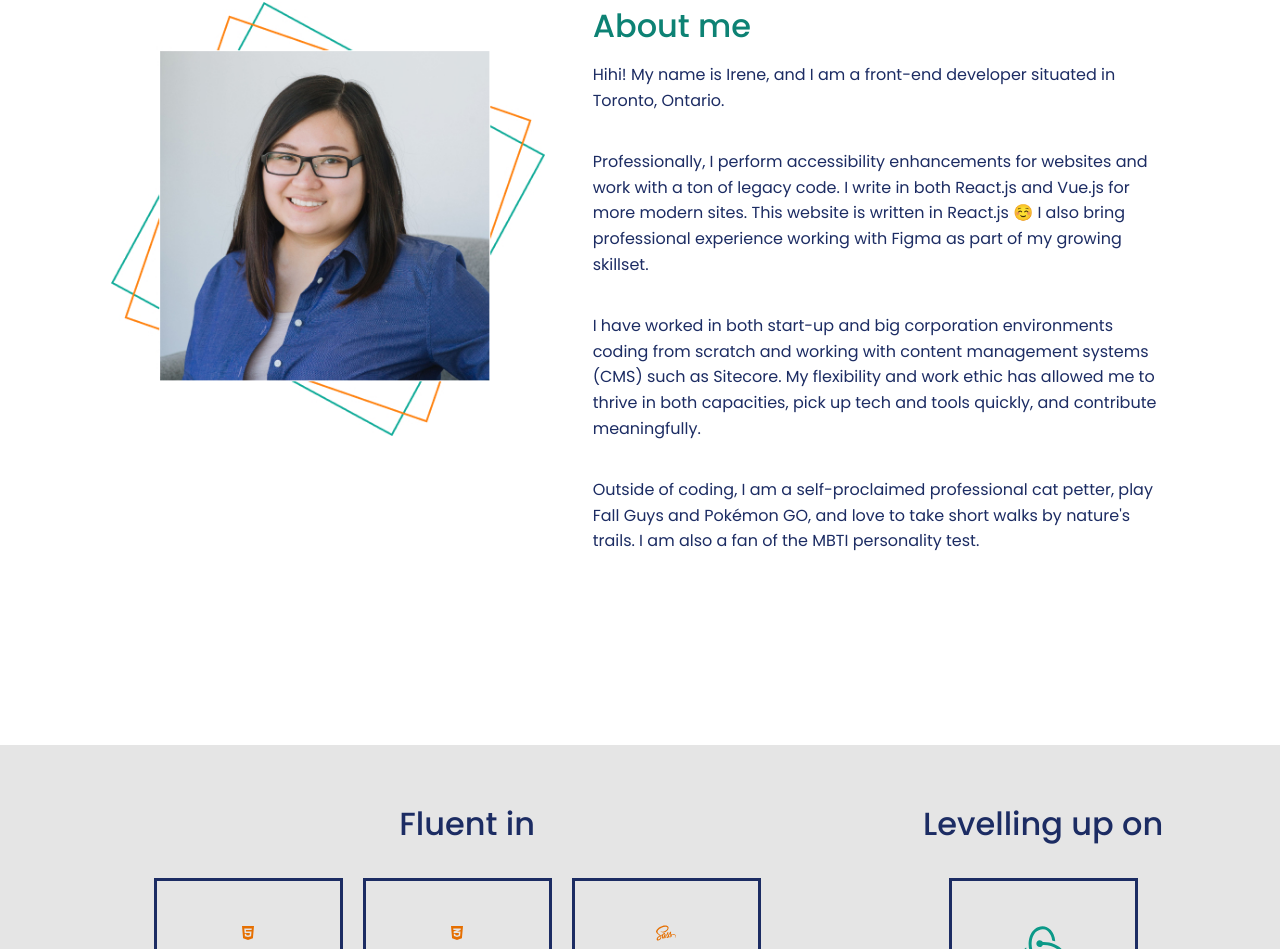
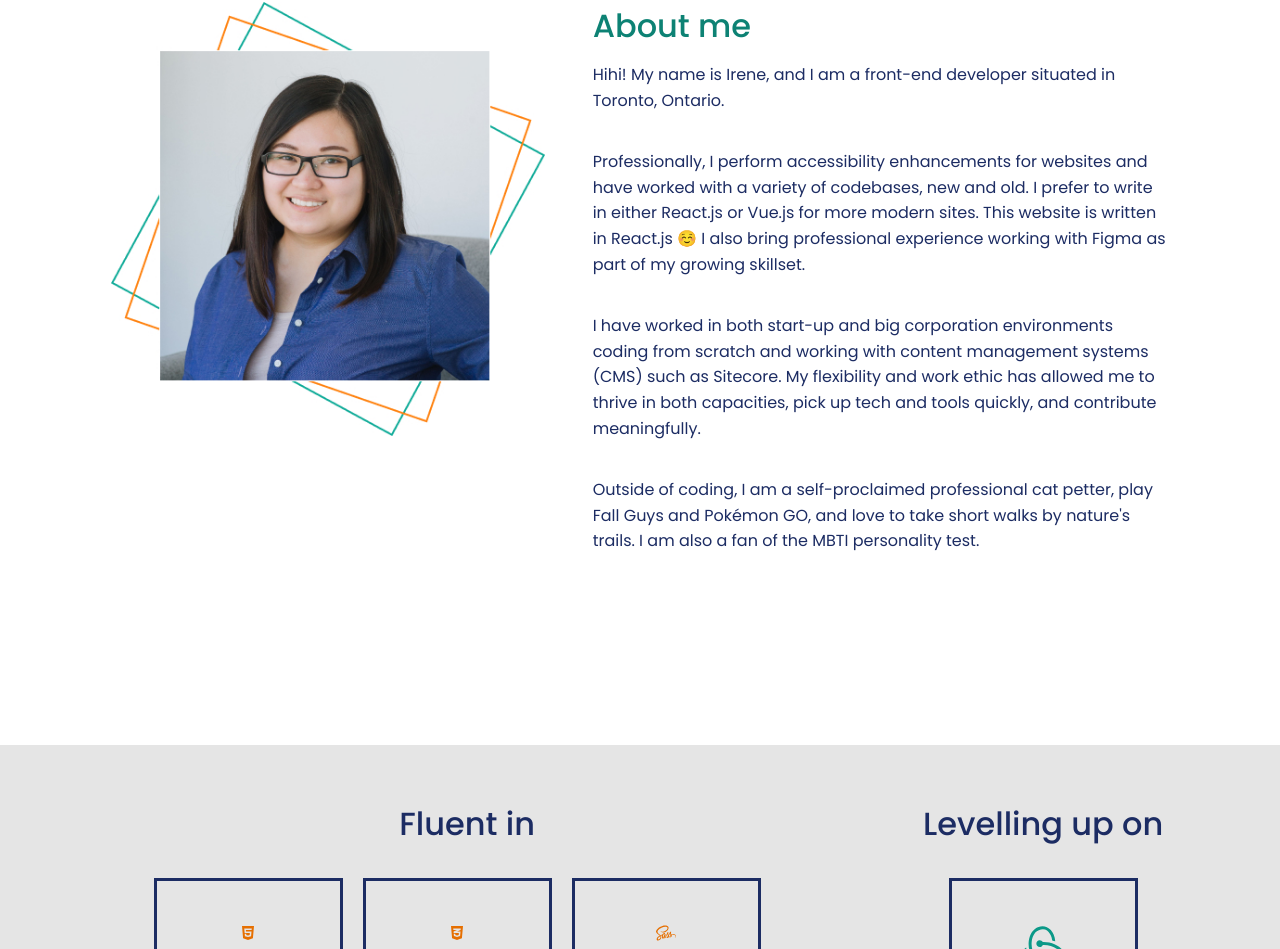
Before and after one commit to rashmi-webdev/vinayak-adimule-client1, a Next.js app: page / in a window 1280 px wide. Shown: the part 1053-2002 px from the top of the page. Built offline with nearby package versions, Linux system fonts and the light colour scheme.

Commit message:
[it] intro copy edit

```diff
--- a/components/projects.data.js
+++ b/components/projects.data.js
@@ -35,10 +35,10 @@ const PROJECTS_DATA = [
   },
   // {
   //   id: 3,
-  //   title: "Insight Vacations - Uplift Landing Page",
+  //   title: "Insight Vacations - Uplift",
   //   imagePath: "/images/project-previews/Uplift.jpg",
   //   description:
-  //     "Uplift landing page for insightvacations.com. Edited assets within Figma. Only available in US (ensure to change cookie to US region to view).",
+  //     "Built within Sitecore for insightvacations.com. Edited assets within Figma. Only available in US (ensure to change cookie to US region to view).",
   //   skills: ["HTML5", "CSS3", "SCSS/SASS", "Sitecore", "Figma"],
   //   liveUrl: "https://www.insightvacations.com/us/uplift",
   // },
--- a/pages/index.js
+++ b/pages/index.js
@@ -119,10 +119,10 @@ export default function Home() {
           </p>
           <p>
             Professionally, I perform accessibility enhancements for websites
-            and work with a ton of legacy code. I write in both React.js and
-            Vue.js for more modern sites. This website is written in React.js ☺️
-            I also bring professional experience working with Figma as part of
-            my growing skillset.
+            and have worked with a variety of codebases, new and old. I prefer
+            to write in either React.js or Vue.js for more modern sites. This
+            website is written in React.js ☺️ I also bring professional
+            experience working with Figma as part of my growing skillset.
           </p>
           <p>
             I have worked in both start-up and big corporation environments
--- a/styles/partials/_home.scss
+++ b/styles/partials/_home.scss
@@ -227,7 +227,7 @@
   .current {
     img {
       width: 28px;
-      margin-bottom: 21px;
+      margin-bottom: 0 auto 21px;
     }
   }
   .future {
```
Also changed, not shown: 1 other file (tests, documents, lock files or other folders).
